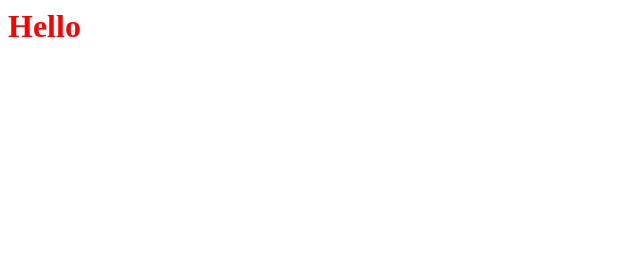
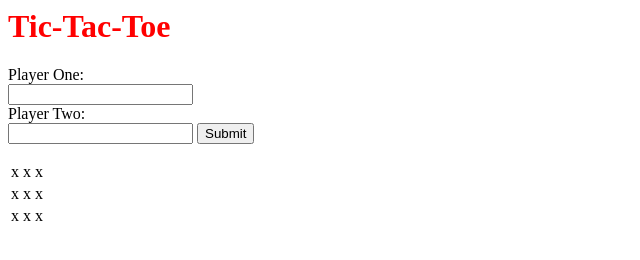
Before and after one commit to harmeetsingh029/arcade, a plain HTML site: page index.html in a window 1280 px wide. Shown: the whole page, without its empty margins (0-640 px from the left). Drawn offline with Linux system fonts and the light colour scheme.

Commit message:
intiial board setup and intializer function

```diff
--- a/app.js
+++ b/app.js
@@ -1 +1,18 @@
-console.log('hello')
+let gameState = {
+    players: ['x', 'o'],
+    board: [
+        [null, null, null],
+        [null, null, null],
+        [null, null, null]
+    ]
+}
+
+function buildInitialState(){
+    for(let i = 0; i < 3; i++){
+        for(let k = 0; k < 3; k++){
+            gameState.board[i][k] = null
+        }
+    }
+}
+
+let currentPlayer = gameState.players[0]
--- a/index.html
+++ b/index.html
@@ -5,7 +5,31 @@
     </head>
 
     <body>
-        <h1>Hello</h1>
+        <h1>Tic-Tac-Toe</h1>
+        <form>
+            <label for="playerOne">Player One:</label><br>
+            <input type="text" id="playerOne" name="playerOne"><br>
+            <label for="playerTwo">Player Two:</label><br>
+            <input type="text" id="playerTwo" name="playerTwo">
+            <input type="submit" value="Submit">
+          </form>
+        <table id='board'>
+            <tr>
+                <td>x</td>
+                <td>x</td>
+                <td>x</td>
+            </tr>
+            <tr>
+                <td>x</td>
+                <td>x</td>
+                <td>x</td>
+            </tr>
+            <tr>
+                <td>x</td>
+                <td>x</td>
+                <td>x</td>
+            </tr>
+        </table>
     </body>
 
 
```
